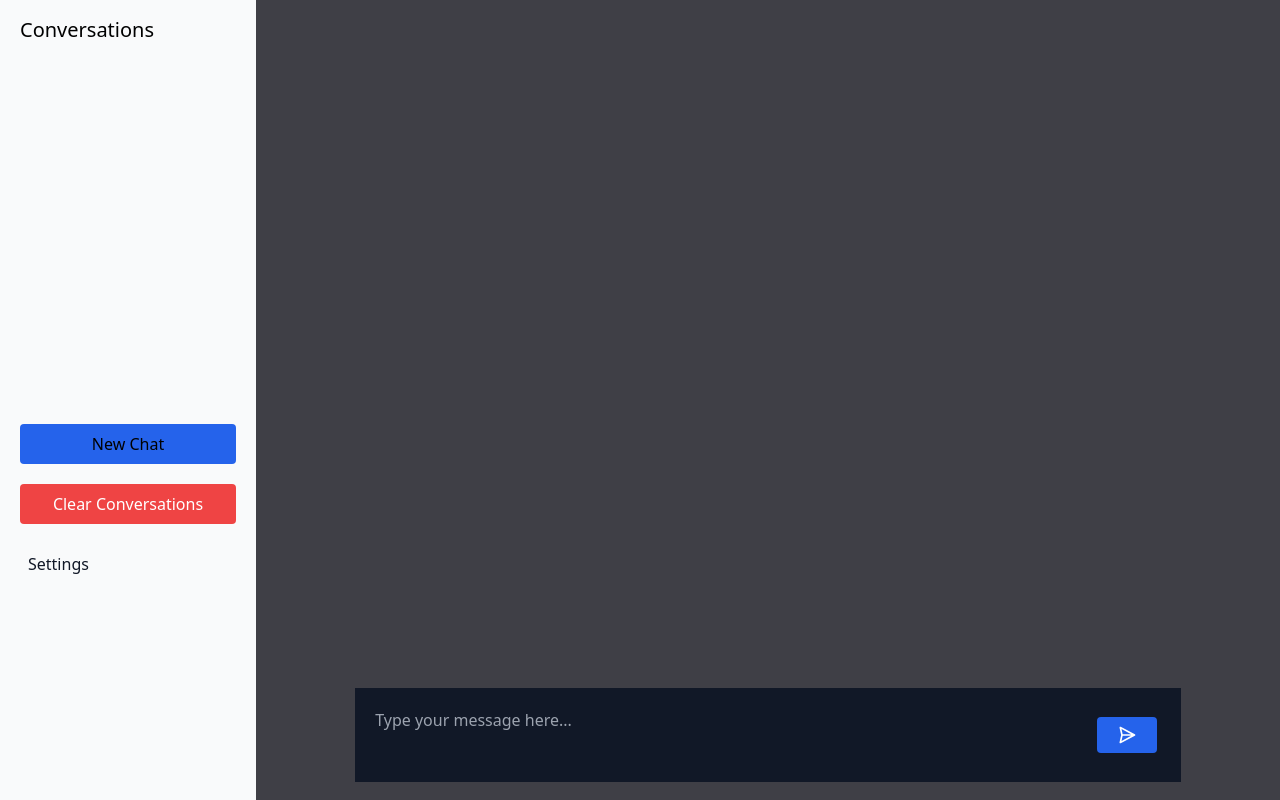
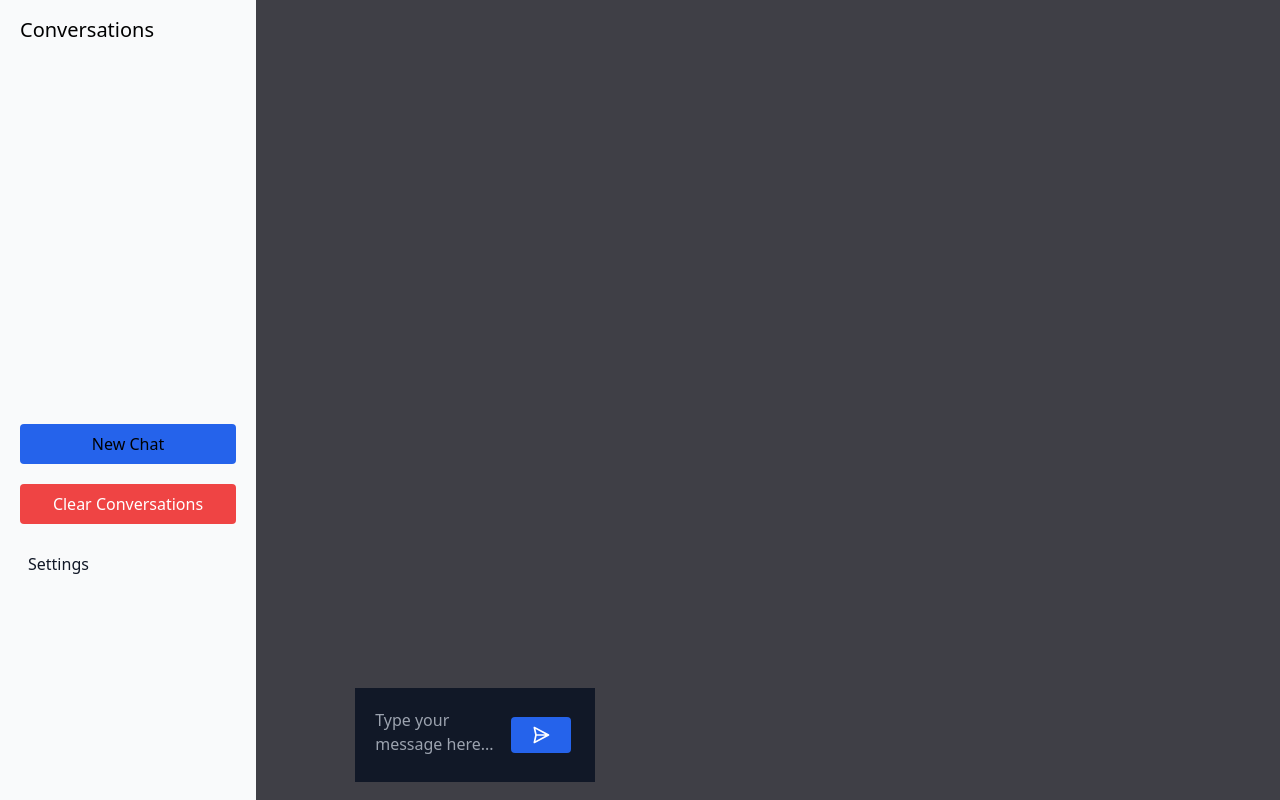
Before and after one commit to JohnPevien/chat-UI, a Next.js app: page / in a window 1280 px wide. Built offline with nearby package versions, Linux system fonts and the light colour scheme.

Commit message:
Update page layout and styling for chatbox

```diff
--- a/app/page.tsx
+++ b/app/page.tsx
@@ -181,8 +181,8 @@ const Page = ({}: Props) => {
     };
 
     return (
-        <section className="mx-auto h-full max-w-full px-8 sm:max-w-[90%] sm:p-12  ">
-            <div className="mb-10 h-[75vh] w-full overflow-y-auto">
+        <section className="mx-auto h-full max-h-screen max-w-full px-8 sm:max-w-[90%] sm:p-12  ">
+            <div className="relative mb-10 mt-5 h-[75vh] w-full overflow-y-auto md:mt-0">
                 <div className="flex flex-col gap-5" ref={chatbox}>
                     {chat &&
                         chat?.messages?.map((message, index) => (
@@ -257,7 +257,7 @@ const Page = ({}: Props) => {
                     )}
                 </div>
             </div>
-            <div className="relative bg-gray-900 ">
+            <div className="absolute bg-gray-900 ">
                 <textarea
                     className="h-18 text-md w-[calc(100%-4rem)]  overflow-y-auto bg-transparent px-5 py-5 outline-none md:w-3/4"
                     rows={2}
```
